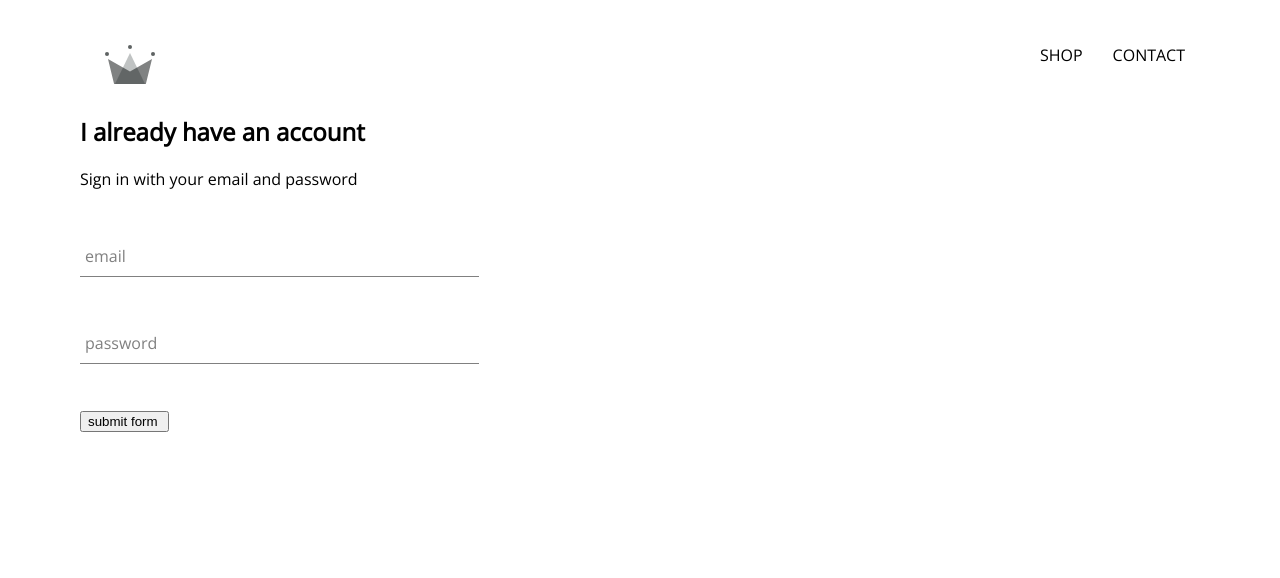
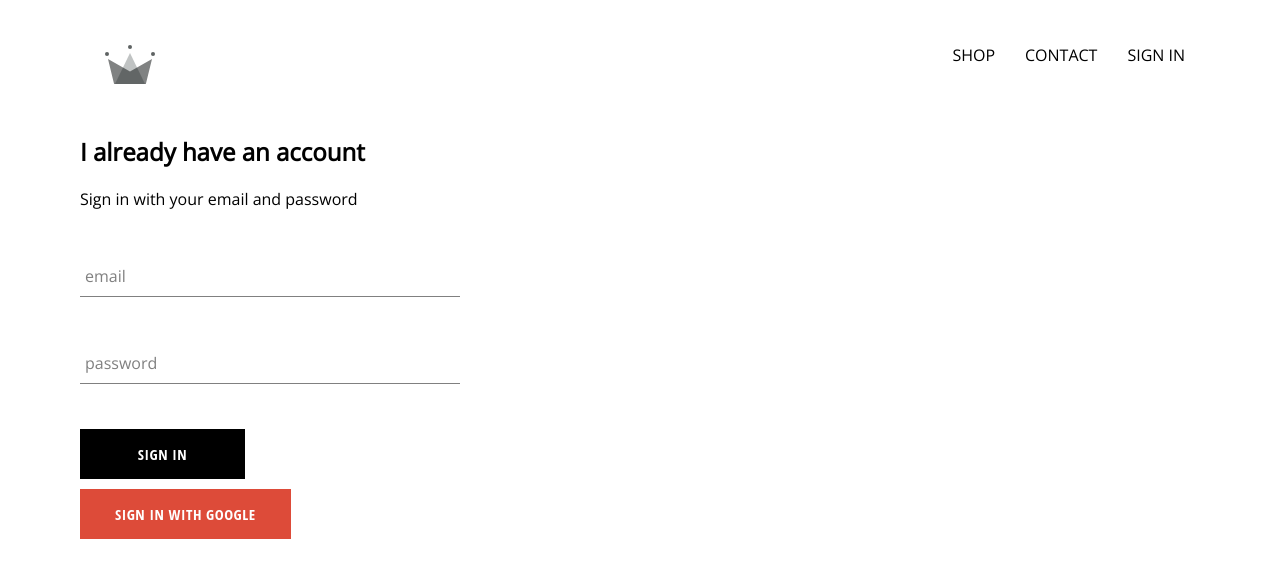
Before and after one commit to aungaungchannyein/reactjsShopping, a React (Create React App) app: page /signin in a window 1280 px wide. Shown: the top 578 px of the page. Built offline with nearby package versions, Linux system fonts and the light colour scheme; no server answers.

Commit message:
integrated firebase into application, created Signin page with sigin component, and and sign in with Google

```diff
--- a/package.json
+++ b/package.json
@@ -6,9 +6,11 @@
     "@testing-library/jest-dom": "^5.16.2",
     "@testing-library/react": "^12.1.3",
     "@testing-library/user-event": "^13.5.0",
+    "firebase": "^9.6.7",
     "node-sass": "^7.0.1",
     "react": "^17.0.2",
     "react-dom": "^17.0.2",
+    "react-firebase-hooks": "^5.0.3",
     "react-router-dom": "^6.2.2",
     "react-scripts": "^5.0.0",
     "web-vitals": "^2.1.4"
--- a/src/App.css
+++ b/src/App.css
@@ -7,3 +7,6 @@ a{
   text-decoration:none;
   color:black
 }
+*{
+  box-sizing: border-box;
+}
--- a/src/App.js
+++ b/src/App.js
@@ -4,15 +4,43 @@ import ShopPage from './pages/shop/shop.component';
 import Header from './components/header/header.component';
 import SignInAndSignUpPage from './pages/sign-in-and-sign-up/sign-in-and-sign-up.component';
 import './App.css';
+
 import {
   BrowserRouter,
   Routes,
   Route,
 } from "react-router-dom";
 
+import { useAuthState } from "react-firebase-hooks/auth";
+import { auth} from "./firebase/firebase";
+
+
+// import { auth } from "./firebase/firebase.utils"
+
 
 
 function App() {
+  const [user] = useAuthState(auth);
+  console.log(user)
+
+  // const [name, setName] = useState(null);
+  // const navigate = useNavigate();
+  // const fetchUserName = async () => {
+  //   try {
+  //     const q = query(collection(db, "users"), where("uid", "==", user?.uid));
+  //     const doc = await getDocs(q);
+  //     const data = doc.docs[0].data();
+  //     setName(data.name);
+  //   } catch (err) {
+  //     console.error(err);
+  //     alert("An error occured while fetching user data");
+  //   }
+  // };
+  // useEffect(() => {
+  //   if (loading) return;
+  //   console.log(user)
+  // }, [user, loading]);
+
 
     return (
       <BrowserRouter>
--- /dev/null
+++ b/src/components/custom-button/custom-button.component.jsx
@@ -0,0 +1,14 @@
+import React from "react";
+import "./custom-button.styles.scss";
+
+
+function CustomButton({children, isGoogleSignIn, ...otherProps}){
+    return(
+
+        <button className={`${isGoogleSignIn? "google-sign-in" : ""} custom-button`} {...otherProps}>
+            {children}
+        </button>
+    )
+}
+
+export default CustomButton;
--- /dev/null
+++ b/src/components/custom-button/custom-button.styles.scss
@@ -0,0 +1,31 @@
+.custom-button {
+    min-width: 165px;
+    width: auto;
+    height: 50px;
+    letter-spacing: 0.5px;
+    line-height: 50px;
+    padding: 0 35px 0 35px;
+    font-size: 15px;
+    background-color: black;
+    color: white;
+    text-transform: uppercase;
+    font-family: 'Open Sans Condensed';
+    font-weight: bolder;
+    border: none;
+    cursor: pointer;
+
+    &:hover {
+      background-color: white;
+      color: black;
+      border: 1px solid black;
+    }
+    &.google-sign-in{
+      color:#fff;
+      background-color:#dd4b39;
+      border-color:rgba(0,0,0,0.2);
+      &:hover{color:#fff;
+        background-color:#c23321;
+        border-color:rgba(0,0,0,0.2);}
+    }
+
+  }
--- a/src/components/form-input/form-input.component.jsx
+++ b/src/components/form-input/form-input.component.jsx
@@ -4,7 +4,7 @@ import "./form-input.styles.scss";
 function FormInput({handleChange,label,value, ...otherProps}){
     return(
         <div className="group">
-            <input className="form-input" onChange={handleChange} {...otherProps}/>
+            <input className="form-input" onChange={handleChange} value={value} {...otherProps} autoComplete="on"/>
             { label?
             <label className={`${value.length? "shrink":""} form-input-label`}>
                 {label}
--- a/src/components/header/header.component.jsx
+++ b/src/components/header/header.component.jsx
@@ -3,15 +3,24 @@ import "./header.styles.scss";
 import {Link } from "react-router-dom";
 import {ReactComponent as Logo} from "../../assets/crown.svg";
 
+
+import { useAuthState } from "react-firebase-hooks/auth";
+import { auth,logout } from "../../firebase/firebase";
+
+
 function Header(){
+    const [user] = useAuthState(auth);
     return (
         <div className="header">
-            <Link class="logo-container" to="/">
-                <Logo class="logo"/>
+            <Link className="logo-container" to="/">
+                <Logo className="logo"/>
             </Link>
             <div className="options">
-            <Link class="option" to="/shop">SHOP</Link>
-            <Link class="option" to="/contact">CONTACT</Link>
+            <Link className="option" to="/shop">SHOP</Link>
+            <Link className="option" to="/contact">CONTACT</Link>
+            { user?
+            <div className="option" onClick={logout}>SIGN OUT</div>
+            :<Link className="option" to="/signin">SIGN IN</Link>}
 
             </div>
         </div>
--- a/src/components/sign-in/sign-in.component.jsx
+++ b/src/components/sign-in/sign-in.component.jsx
@@ -1,12 +1,28 @@
-import React,{useState} from "react";
+import React,{useState,useEffect} from "react";
 import "./sign-in.styles.scss";
 import FormInput from "../form-input/form-input.component";
+import CustomButton from "../custom-button/custom-button.component";
+// import {signInWithGoogle} from "../../firebase/firebase.utils"
+
+import { Link, useNavigate } from "react-router-dom";
+import { auth, logInWithEmailAndPassword, signInWithGoogle } from "../../firebase/firebase";
+import { useAuthState } from "react-firebase-hooks/auth";
 
 function SignIn(){
     const[contact,setContact]= useState({
        email:"",
        password:""
     });
+
+    const [user] = useAuthState(auth);
+    const navigate = useNavigate();
+    // useEffect(() => {
+    // if (loading) {
+    //   // maybe trigger a loading screen
+    //   return;
+    // }
+    if (user) navigate("/");
+
 
     function handleChange(event){
         const {name, value} = event.target;
@@ -20,10 +36,11 @@ function SignIn(){
     }
 
     function submitForm(event){
+        logInWithEmailAndPassword(contact.email, contact.password)
         setContact({
             email:"",
             password:""
-        })
+        });
         event.preventDefault();
 
     }
@@ -33,13 +50,29 @@ function SignIn(){
             <h2>I already have an account</h2>
             <span>Sign in with your email and password</span>
             <form>
-                <FormInput type="email" label="email" handleChange={handleChange} name="email" value={contact.email} required />
+                <FormInput type="email"
+                label="email"
+                handleChange={handleChange}
+                name="email"
+                value={contact.email}
+                required />
 
-                <FormInput type="password" label="password" handleChange={handleChange} name="password" value={contact.password} required/>
+                <FormInput type="password"
+                label="password"
+                handleChange={handleChange}
+                name="password"
+                value={contact.password}
+                required />
 
-                <input type="submit" onClick={submitForm} value="submit form "/>
+                <CustomButton onClick ={submitForm} type="submit">Sign in</CustomButton>
+
             </form>
-        </div>
+            <div className="google-button">
+
+            <CustomButton onClick={signInWithGoogle} isGoogleSignIn>Sign in with google</CustomButton>
+
+            </div>
+            </div>
     )
 }
 
--- a/src/components/sign-in/sign-in.styles.scss
+++ b/src/components/sign-in/sign-in.styles.scss
@@ -1,3 +1,12 @@
 .sign-in{
-    width: 30vw;
+    width: 380px;
+    display:flex;
+    flex-direction: column;
+
+    .title{
+        margin:10px 0;
+    }
+    .google-button{
+        margin :10px 0;
+    }
 }
--- /dev/null
+++ b/src/firebase/firebase.js
@@ -0,0 +1,94 @@
+import { initializeApp } from "firebase/app";
+import {
+  GoogleAuthProvider,
+  getAuth,
+  signInWithPopup,
+  signInWithEmailAndPassword,
+  createUserWithEmailAndPassword,
+  sendPasswordResetEmail,
+  signOut,
+} from "firebase/auth";
+import {
+  getFirestore,
+  query,
+  getDocs,
+  collection,
+  where,
+  addDoc,
+} from "firebase/firestore";
+const firebaseConfig = {
+  apiKey: "AIzaSyBfKBXJgxViOyTyKtjh04708muTTNGHS58",
+  authDomain: "coco-db-32d13.firebaseapp.com",
+  projectId: "coco-db-32d13",
+  storageBucket: "coco-db-32d13.appspot.com",
+  messagingSenderId: "279533467034",
+  appId: "1:279533467034:web:5ed8e8776ed6a9a0427623",
+  measurementId: "G-X6LWFZNEJY"
+};
+const app = initializeApp(firebaseConfig);
+const auth = getAuth(app);
+const db = getFirestore(app);
+const googleProvider = new GoogleAuthProvider();
+const signInWithGoogle = async () => {
+  try {
+    const res = await signInWithPopup(auth, googleProvider);
+    const user = res.user;
+    const q = query(collection(db, "users"), where("uid", "==", user.uid));
+    const docs = await getDocs(q);
+    if (docs.docs.length === 0) {
+      await addDoc(collection(db, "users"), {
+        uid: user.uid,
+        name: user.displayName,
+        authProvider: "google",
+        email: user.email,
+      });
+    }
+  } catch (err) {
+    console.error(err);
+    alert(err.message);
+  }
+};
+const logInWithEmailAndPassword = async (email, password) => {
+  try {
+    await signInWithEmailAndPassword(auth, email, password);
+  } catch (err) {
+    console.error(err);
+    alert(err.message);
+  }
+};
+const registerWithEmailAndPassword = async (name, email, password) => {
+  try {
+    const res = await createUserWithEmailAndPassword(auth, email, password);
+    const user = res.user;
+    await addDoc(collection(db, "users"), {
+      uid: user.uid,
+      name,
+      authProvider: "local",
+      email,
+    });
+  } catch (err) {
+    console.error(err);
+    alert(err.message);
+  }
+};
+const sendPasswordReset = async (email) => {
+  try {
+    await sendPasswordResetEmail(auth, email);
+    alert("Password reset link sent!");
+  } catch (err) {
+    console.error(err);
+    alert(err.message);
+  }
+};
+const logout = () => {
+  signOut(auth);
+};
+export {
+  auth,
+  db,
+  signInWithGoogle,
+  logInWithEmailAndPassword,
+  registerWithEmailAndPassword,
+  sendPasswordReset,
+  logout,
+};
```
Also changed, not shown: src/firebase/firebase.utils.js (added, +28 -0 lines), 1 other file (tests, documents, lock files or other folders).
